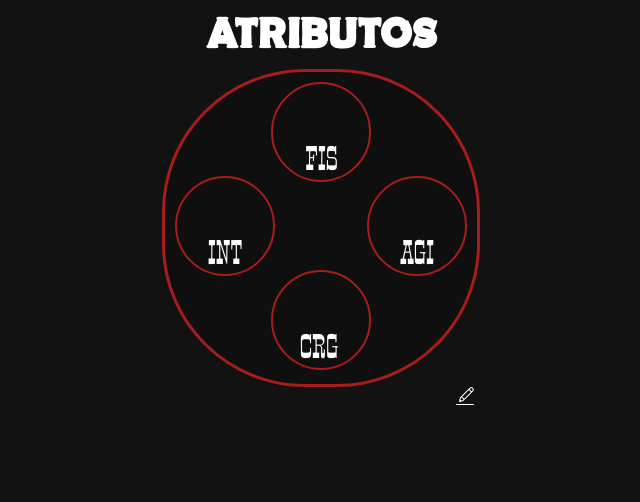
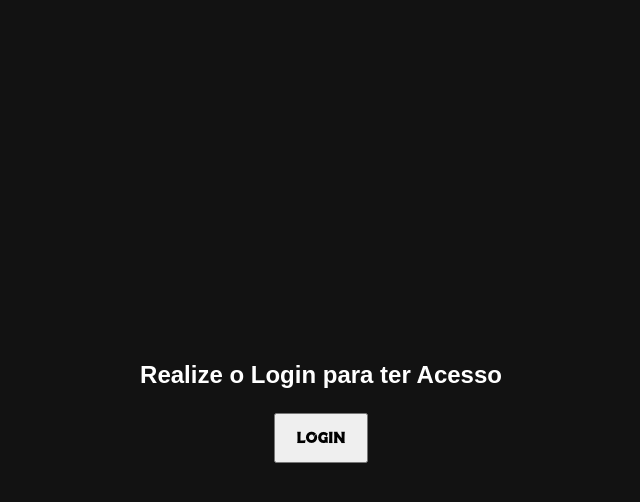
Before and after one commit to gabrield14s/som-das-seis, a React (Create React App) app: page / in a window 1280 px wide. Shown: the top 502 px of the page, without its empty margins (319-959 px from the left). Built offline with nearby package versions, Linux system fonts and the light colour scheme.

Commit message:
Configurei a bilbioteca de Routes e Adicionei a pagina Login ao projeto

```diff
--- a/package.json
+++ b/package.json
@@ -10,6 +10,7 @@
     "react-dom": "^19.0.0",
     "react-icons": "^5.5.0",
     "react-native-web": "^0.20.0",
+    "react-router-dom": "^7.6.2",
     "react-scripts": "5.0.1",
     "web-vitals": "^4.2.4"
   },
--- a/src/App.js
+++ /dev/null
@@ -1,13 +0,0 @@
-import React from 'react';
-import Atributes from './Pages/Atributes';
-import './App.css';
-
-function App() {
-  return (
-      <>
-        <Atributes></Atributes>
-      </>
-  );
-}
-
-export default App;
--- /dev/null
+++ b/src/App.jsx
@@ -0,0 +1,12 @@
+import AppRoutes from './Routes/AppRoutes';
+import './App.css';
+
+function App() {
+  return (
+      <>
+        <AppRoutes/>
+      </>
+  );
+}
+
+export default App;
--- a/src/Components/AtributesInChamber.jsx
+++ b/src/Components/AtributesInChamber.jsx
@@ -1,4 +1,4 @@
-import React, { useEffect, useState } from "react";
+import React, { useState } from "react";
 import { CiEdit } from "react-icons/ci";
 import { FaCheck } from "react-icons/fa6";
 
--- a/src/Components/Title.jsx
+++ b/src/Components/Title.jsx
@@ -1,4 +1,3 @@
-import react from "react";
 import "../styles/AtributesStyles.css"
 
 export default function Title( { title } ){
--- a/src/Pages/Atributes.jsx
+++ b/src/Pages/Atributes.jsx
@@ -1,4 +1,3 @@
-import React from "react";
 import "../styles/AtributesStyles.css"
 import Chamber from "../Components/Chamber";
 import Title from "../Components/Title";
@@ -9,6 +8,5 @@ export default function Atributes(){
             <Title title="Atributos"></Title>
             <Chamber></Chamber>
         </div>
-
     );
 }
--- /dev/null
+++ b/src/Pages/Login.jsx
@@ -0,0 +1,10 @@
+import "../styles/LoginStyles.css"
+
+export default function Login(){
+    return(
+        <div className="container">
+            <p className="text-login">Realize o Login para ter Acesso</p>
+            <button className="button-login">Login</button>
+        </div>
+    );
+}
--- /dev/null
+++ b/src/Routes/AppRoutes.jsx
@@ -0,0 +1,12 @@
+import { Routes, Route } from "react-router-dom";
+import Atributes from "../Pages/Atributes";
+import Login from "../Pages/Login";
+
+export default function AppRoutes() {
+    return (
+        <Routes>
+            <Route path="/" element={<Login/>} />
+            <Route path="/ficha" element={<Atributes/>} />
+        </Routes>
+    );
+}
--- a/src/index.js
+++ b/src/index.js
@@ -1,5 +1,6 @@
 import React from 'react';
 import ReactDOM from 'react-dom/client';
+import { BrowserRouter } from 'react-router-dom';
 import './index.css';
 import App from './App';
 import reportWebVitals from './reportWebVitals';
@@ -7,7 +8,9 @@ import reportWebVitals from './reportWebVitals';
 const root = ReactDOM.createRoot(document.getElementById('root'));
 root.render(
   <React.StrictMode>
-    <App />
+    <BrowserRouter>
+      <App />
+    </BrowserRouter>
   </React.StrictMode>
 );
 
--- /dev/null
+++ b/src/styles/LoginStyles.css
@@ -0,0 +1,27 @@
+body, html {
+  height: 100%;
+  margin: 0;
+}
+
+.container {
+  display: flex;
+  flex-direction: column;
+  justify-content: center;   /* Centraliza na vertical */
+  align-items: center;       /* Centraliza na horizontal */
+  height: 100vh;             /* Ocupa a tela toda */
+}
+
+.text-login {
+  font-size: 1.5em;
+  color: white;
+  font-family: 'Arial', sans-serif;
+  font-weight: bold;
+
+}
+
+.button-login {
+  padding: 10px 20px;
+  font-size: 16px;
+  font-family: 'Western Brother', sans-serif;
+  cursor: pointer;
+}
```
Also changed, not shown: 1 other file (tests, documents, lock files or other folders).
